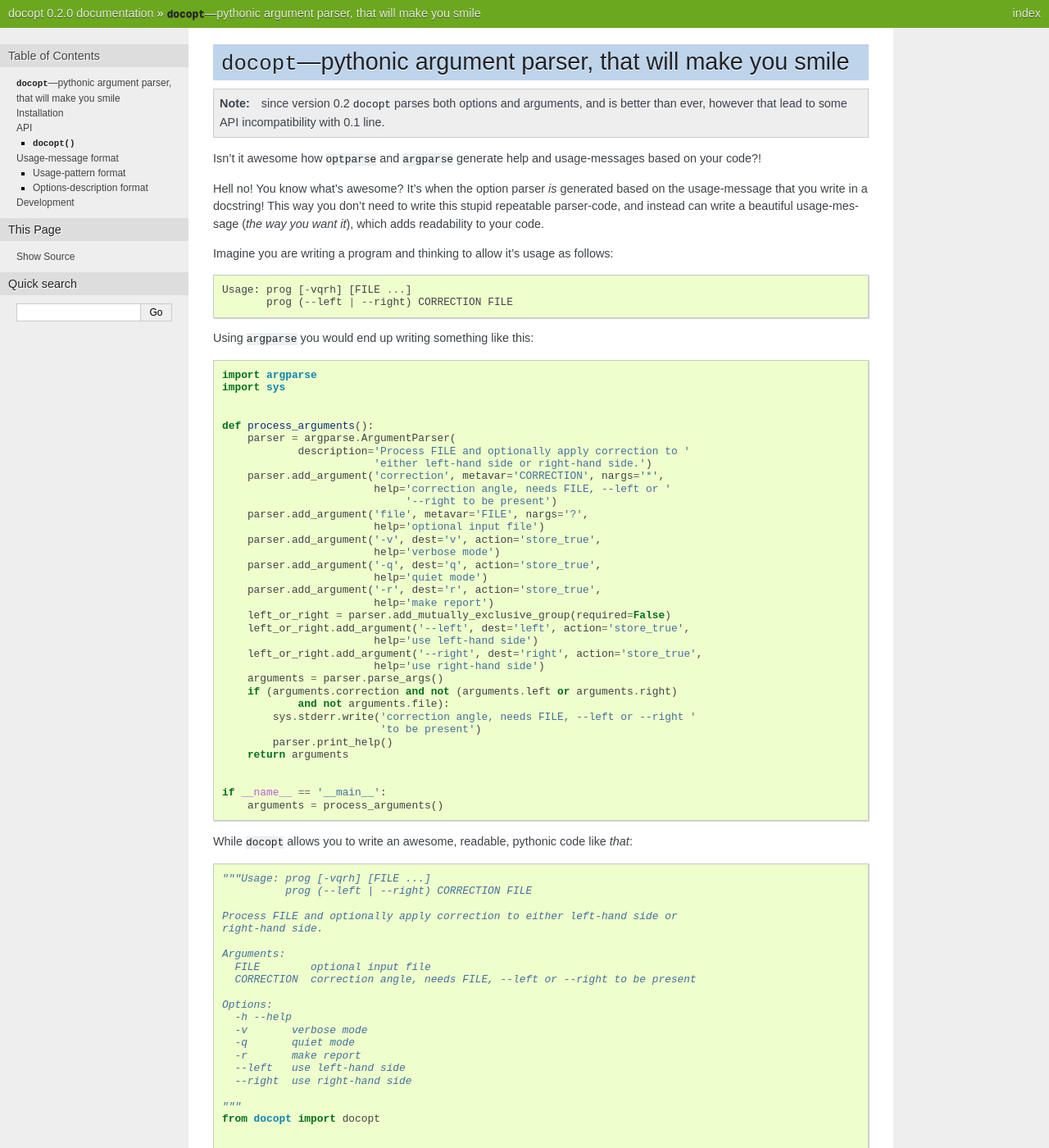
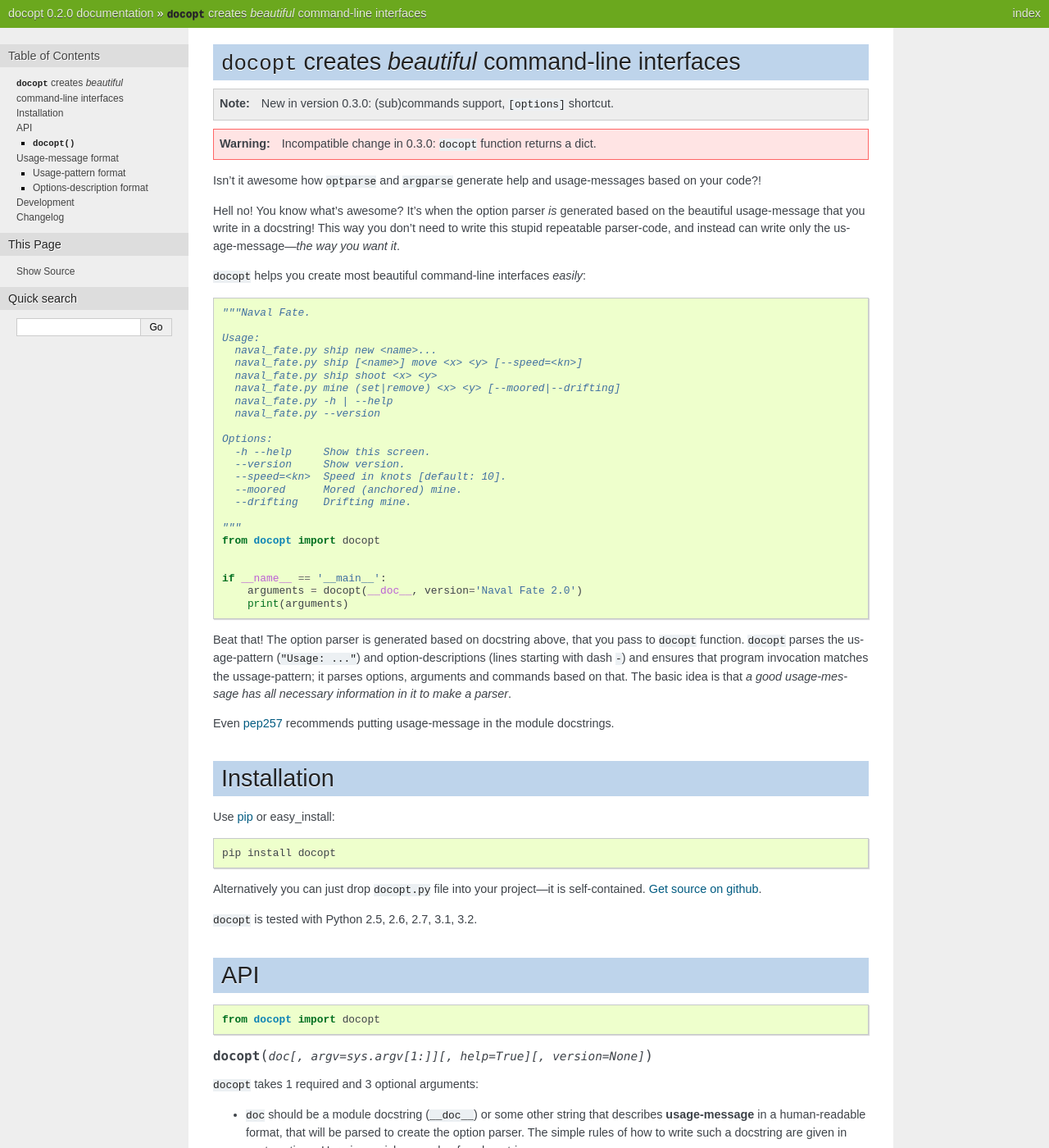
Before and after one commit to docopt/docopt, a Sphinx documentation site: the page built from docs/index.rst, in a window 1280 px wide and 1400 px high. Shown: the whole window at 82% size. Built offline with Sphinx 7.4.7, drawn with Linux system fonts in a browser that asks for light colours; some of the changed text lies outside the part shown.

Commit message:
Docs for upcomint 0.3.0 release.

```diff
--- a/docs/index.rst
+++ b/docs/index.rst
@@ -1,119 +1,55 @@
-.. docopt documentation master file, created by
-   sphinx-quickstart on Mon Apr 23 17:33:34 2012.
-   You can adapt this file completely to your liking, but it should at least
-   contain the root `toctree` directive.
-   Welcome to docopt's documentation!
-   ==================================
-   Contents:
-   .. toctree::
-   :maxdepth: 2
-   Indices and tables
-   ==================
-   * :ref:`genindex`
-   * :ref:`modindex`
-   * :ref:`search`
-
-
-``docopt``---pythonic argument parser, that will make you smile
+``docopt`` creates *beautiful* command-line interfaces
 ===============================================================================
 
-.. note:: since version 0.2 ``docopt`` parses both options and arguments, and
-   is better than ever, however that lead to some API incompatibility with 0.1
-   line.
+.. note:: New in version 0.3.0: (sub)commands support, ``[options]`` shortcut.
+
+.. warning:: Incompatible change in 0.3.0: ``docopt`` function returns a dict.
 
 Isn't it awesome how ``optparse`` and ``argparse`` generate help and
 usage-messages based on your code?!
 
 Hell no!  You know what's awesome?  It's when the option parser *is* generated
-based on the usage-message that you write in a docstring!  This way
+based on the beautiful usage-message that you write in a docstring!  This way
 you don't need to write this stupid repeatable parser-code, and instead can
-write a beautiful usage-message (*the way you want it*), which adds readability
-to your code.
+write only the usage-message---*the way you want it*.
 
-Imagine you are writing a program and thinking to allow it's usage as follows::
+``docopt`` helps you create most beautiful command-line interfaces *easily*::
 
-    Usage: prog [-vqrh] [FILE ...]
-           prog (--left | --right) CORRECTION FILE
+    """Naval Fate.
 
-Using ``argparse`` you would end up writing something like this::
-
-    import argparse
-    import sys
-
-
-    def process_arguments():
-        parser = argparse.ArgumentParser(
-                description='Process FILE and optionally apply correction to '
-                            'either left-hand side or right-hand side.')
-        parser.add_argument('correction', metavar='CORRECTION', nargs='*',
-                            help='correction angle, needs FILE, --left or '
-                                 '--right to be present')
-        parser.add_argument('file', metavar='FILE', nargs='?',
-                            help='optional input file')
-        parser.add_argument('-v', dest='v', action='store_true',
-                            help='verbose mode')
-        parser.add_argument('-q', dest='q', action='store_true',
-                            help='quiet mode')
-        parser.add_argument('-r', dest='r', action='store_true',
-                            help='make report')
-        left_or_right = parser.add_mutually_exclusive_group(required=False)
-        left_or_right.add_argument('--left', dest='left', action='store_true',
-                            help='use left-hand side')
-        left_or_right.add_argument('--right', dest='right', action='store_true',
-                            help='use right-hand side')
-        arguments = parser.parse_args()
-        if (arguments.correction and not (arguments.left or arguments.right)
-                and not arguments.file):
-            sys.stderr.write('correction angle, needs FILE, --left or --right '
-                             'to be present')
-            parser.print_help()
-        return arguments
-
-
-    if __name__ == '__main__':
-        arguments = process_arguments()
-
-While ``docopt`` allows you to write an awesome, readable, pythonic code
-like *that*::
-
-    """Usage: prog [-vqrh] [FILE ...]
-              prog (--left | --right) CORRECTION FILE
-
-    Process FILE and optionally apply correction to either left-hand side or
-    right-hand side.
-
-    Arguments:
-      FILE        optional input file
-      CORRECTION  correction angle, needs FILE, --left or --right to be present
+    Usage:
+      naval_fate.py ship new <name>...
+      naval_fate.py ship [<name>] move <x> <y> [--speed=<kn>]
+      naval_fate.py ship shoot <x> <y>
+      naval_fate.py mine (set|remove) <x> <y> [--moored|--drifting]
+      naval_fate.py -h | --help
+      naval_fate.py --version
 
     Options:
-      -h --help
-      -v       verbose mode
-      -q       quiet mode
-      -r       make report
-      --left   use left-hand side
-      --right  use right-hand side
+      -h --help     Show this screen.
+      --version     Show version.
+      --speed=<kn>  Speed in knots [default: 10].
+      --moored      Mored (anchored) mine.
+      --drifting    Drifting mine.
 
     """
     from docopt import docopt
 
 
     if __name__ == '__main__':
-        options, arguments = docopt(__doc__)  # parse arguments based on docstring above
+        arguments = docopt(__doc__, version='Naval Fate 2.0')
+        print(arguments)
 
-Almost magic! The option parser is generated based on docstring above, that you
+
+Beat that! The option parser is generated based on docstring above, that you
 pass to ``docopt`` function.  ``docopt`` parses the usage-pattern
-(``"Usage: ..."``) and options-description (lines starting with dash ``-``) and
-ensures that program invocation matches the ussage-pattern; it parses both
-options and arguments based on that. The basic idea is that
+(``"Usage: ..."``) and option-descriptions (lines starting with dash ``-``) and
+ensures that program invocation matches the ussage-pattern; it parses
+options, arguments and commands based on that. The basic idea is that
 *a good usage-message has all necessary information in it to make a parser*.
 
-Using ``docopt`` you stay DRY and follow
-`pep257 <http://www.python.org/dev/peps/pep-0257/>`_ at the same time:
-
-    The docstring of a script (a stand-alone program) should be usable as its
-    "usage" message, printed when the script is invoked with incorrect or
-    missing arguments (or perhaps with a "-h" option, for "help").
+Even `pep257 <http://www.python.org/dev/peps/pep-0257/>`_ recommends putting
+usage-message in the module docstrings.
 
 Installation
 ===============================================================================
@@ -171,35 +107,33 @@ API
   e.g. ``"2.1.0rc1"``.
 
 .. note:: when ``docopt`` is set to automatically handle ``-h``, ``--help`` and
-   ``--version`` options, you still need to mention them in ``doc`` for your
-   users to know about them.
+   ``--version`` options, you still need to mention them in ``doc``.
+   Also for your users to know about them.
 
-The **return** value is a tuple ``options, arguments``, where:
+The **return** value is just dictionary with options, arguments and commands,
+with keys spelled exactly like in usage-message
+(long versions of options are given priority). For example, if you invoke
+the top example as::
 
-- ``options`` is a namespace with option values:
-    - leading dashes (``-``) are stripped: ``--path => options.path``
-    - longer variant is given precedence: ``-v --verbose => options.verbose``
-    - characters not allowed in names are substituted by underscore (``_``):
-      ``--print-out => options.print_out``,
+    naval_fate.py ship Guardian move 100 150 --speed=15
 
-- ``arguments`` is a namespace with argument values:
-    - leading/trailing lower/greater-than signes (used by one convention) are
-      stripped:
-      ``<output> => arguments.output``
-    - upper-case words (used by another convention) are lowered:
-      ``PATH => arguments.path``
-    - characters not allowed in names are substituted by underscore (``_``):
-      ``<correction-angle> => arguments.correction_angle``,
-      ``HOST:PORT => arguments.host_port``
+the return dictionary will be::
+
+     {'--drifting': False,    'mine': False,
+      '--help': False,        'move': True,
+      '--moored': False,      'new': False,
+      '--speed': '15',        'remove': False,
+      '--version': False,     'set': False,
+      '<name>': ['Guardian'], 'ship': True,
+      '<x>': '100',           'shoot': False,
+      '<y>': '150'}
+
+This turns out to be the most straight-forward, unambiguous and readable
+format possible.  You can instantly see that ``args['<name>']`` is an
+argument, ``args['--speed']`` is an options, and ``args['move']`` is a command.
 
 Usage-message format
 ===============================================================================
-
-The main idea behind ``docopt`` is that a good usage-message (that describes
-options and arguments unambiguously) is enough to generate a parser.
-
-Here are the simple rules (that you probably already follow) for your
-usage-message to be parsable.
 
 Usage-message consists of 2 parts:
 
@@ -215,14 +149,14 @@ Usage-message consists of 2 parts:
     --quiet      print less text
     --verbose    print more text
 
-Their format is described below; other text is ignored. You can also
-`take a look at more examples <https://github.com/halst/docopt/tree/master/examples>`_.
+Their format is described below; other text is ignored. Also, take a look at
+`our beautiful examples <https://github.com/halst/docopt/tree/master/examples>`_.
 
 Usage-pattern format
 -------------------------------------------------------------------------------
 
 **Usage-pattern** is a substring of ``doc`` that starts with
-``usage:`` (not case-sensitive) and ends with *visibly* empty line.
+``usage:`` (case-*in*\sensitive) and ends with *visibly* empty line.
 Minimum example::
 
     """Usage: my_program.py
@@ -240,45 +174,48 @@ exclusive patterns::
 
 Each pattern can consist of following elements:
 
-- **Arguments** are specified as either upper-case words, e.g.
+- **<arguments>**, **ARGUMENTS**. Arguments are specified as either
+  upper-case words, e.g.
   ``my_program.py CONTENT-PATH``
-  or words surrounded by greater/less-than signs:
+  or words surrounded by angular brackets:
   ``my_program.py <content-path>``.
-- **Options** are words started with dash (``-``), e.g. ``--output``, ``-o``.
+- **--options**.
+  Options are words started with dash (``-``), e.g. ``--output``, ``-o``.
   You can "stack" several of one-letter options, e.g. ``-oiv`` which will
   be same as ``-o -i -v``. Options can have arguments, e.g. ``--input=FILE`` or
   ``-i FILE`` or even ``-iFILE``. However it is important that you specify
-  all options-descriptions (see next section) to avoid ambiguity.
-- **Optional** things. If option or argument is optional (not required),
-  put it in brackets, e.g. ``my_program.py [-hvqo FILE]``
-- **Required** things. If option or argument is required (not optional),
-  don't put it in squared brackets: ``my_program.py --path=PATH FILE``.
-  (Although "required options" might be not a good idea for your users).
-- **Mutualy exclussive** things. Use horisontal bar (``|``) to specify
-  mutually exclussive things, and group them with parenthesis (``()``):
-  ``my_program.py (--clockwise | --counter-clockwise) TIME``. You can
-  group with brackets (``[]``) to specify that neither of mutually exclussive
-  things are required: ``my_program.py [--left | --right]``.
-- **One or more** things. To specify that arbitrary number of repeating
-  things could be accepted use ellipsis (``...``), e.g.
+  all option-descriptions (see next section).
+- **commands** are words that do *not* follow the described above conventions
+  of ``--options`` or ``<arguments>`` or ``ARGUMENTS``.
+
+Use the following operators to specify patterns:
+
+- **[ ]** (brackets) **optional** elements.
+  e.g.: ``my_program.py [-hvqo FILE]``
+- **( )** (parens) **required** elements.
+  All elements that are *not* put in **[ ]** are also required,
+  e.g.: ``my_program.py --path=<path> <file>...`` is same as
+  ``my_program.py (--path=<path> <file>...)``.
+  (Note, "required options" might be not a good idea for your users).
+- **|** (pipe) **mutualy exclussive** elements. Group them using **( )** if
+  one of the mutually exclussive elements is required:
+  ``my_program.py (--clockwise | --counter-clockwise) TIME``. Group them using
+  **[ ]** if none of the mutually-exclusive elements are required:
+  ``my_program.py [--left | --right]``.
+- **...** (ellipsis) **one or more** elements. To specify that arbitrary
+  number of repeating elements could be accepted use ellipsis (``...``), e.g.
   ``my_program.py FILE ...`` means one or more ``FILE``-s are accepted.
-  If you want to accept zero or more things, use brackets, e.g.:
+  If you want to accept zero or more elements, use brackets, e.g.:
   ``my_program.py [FILE ...]``. Ellipsis works as unary operator on
   expression to the left.
-- **Any options** shortcut ``[options]`` (case sensitive).
+- **[options]** (case sensitive) shortcut for any options.
   You can use it if you want to specify that usage
   pattern could be provided with any options defined below in
-  options-description section and do not want to enumerate them all in pattern.
-
-  .. note::
-    It is preferable that you use ``[options]`` shortcut only for command line
-    interfaces which allow huge number of options to appear in single usage
-    pattern, otherwise it's more advisable to enumerate allowed options pattern
-    to provide better user experience.
+  option-descriptions and do not want to enumerate them all in pattern.
 
 If your usage-patterns allow to match same-named argument several times,
 parser will put matched values into a list, e.g. in case pattern is
-``my-program.py FILE FILE`` then ``arguments.file`` will be a list; in case
+``my-program.py FILE FILE`` then ``args['FILE']`` will be a list; in case
 pattern is ``my-program.py FILE...`` it will also be a list.
 
 
@@ -298,7 +235,7 @@ ussage-patterns, their short/long versions (if any), and default values
       -o FILE     # GOOD
     Other: --bad  # BAD, line does not start with dash "-"
 
-- To specify that an option has an argument, put a word describing that
+- To specify that option has an argument, put a word describing that
   argument after space (or equals ``=`` sign) as shown below.
   You can use comma if you want to separate options. In the example below both
   lines are valid, however you are recommended to stick to a single style. ::
@@ -325,6 +262,28 @@ ussage-patterns, their short/long versions (if any), and default values
 Development
 ===============================================================================
 
-``docopt`` lives on `github <http://github.com/halst/docopt>`_. Feel free to
-contribute, make pull requrests, report bugs, suggest ideas and discuss
-``docopt`` in "issues". You can also drop me a line at vladimir@keleshev.com.
+``docopt`` lives on `github <http://github.com/halst/docopt>`_.
+
+We would *love* to hear what you think about ``docopt`` on our
+`issues page <http://github.com/halst/docopt/issues>`_.
+
+Contribute, make pull requrests, report bugs, suggest ideas and discuss
+``docopt``. You can also drop a line directly to vladimir@keleshev.com.
+
+Changelog
+===============================================================================
+
+``docopt`` follows `semantic versioning <http://semver.org>`_.  First release
+with stable API will be 1.0 (soon).  Until then you are encouraged
+to specify explicitly the version in your dependency tools, e.g.::
+
+    pip install docopt==0.3.0
+
+- 0.3.0 Support for (sub)commands like ``git remote add``.
+  Introduce ``[options]`` shortcut for any options.
+  **Incompatible changes**: ``docopt`` returns dictionary.
+- 0.2.0 Usage-pattern matching. Positional arguments parsing based on usage
+  patterns.
+  **Incompatible changes**: ``docopt`` returns namespace (for arguments),
+  not list. Usage-pattern is formalized.
+- 0.1.0 Initial release. Options-parsing only (based on options-description).
```
